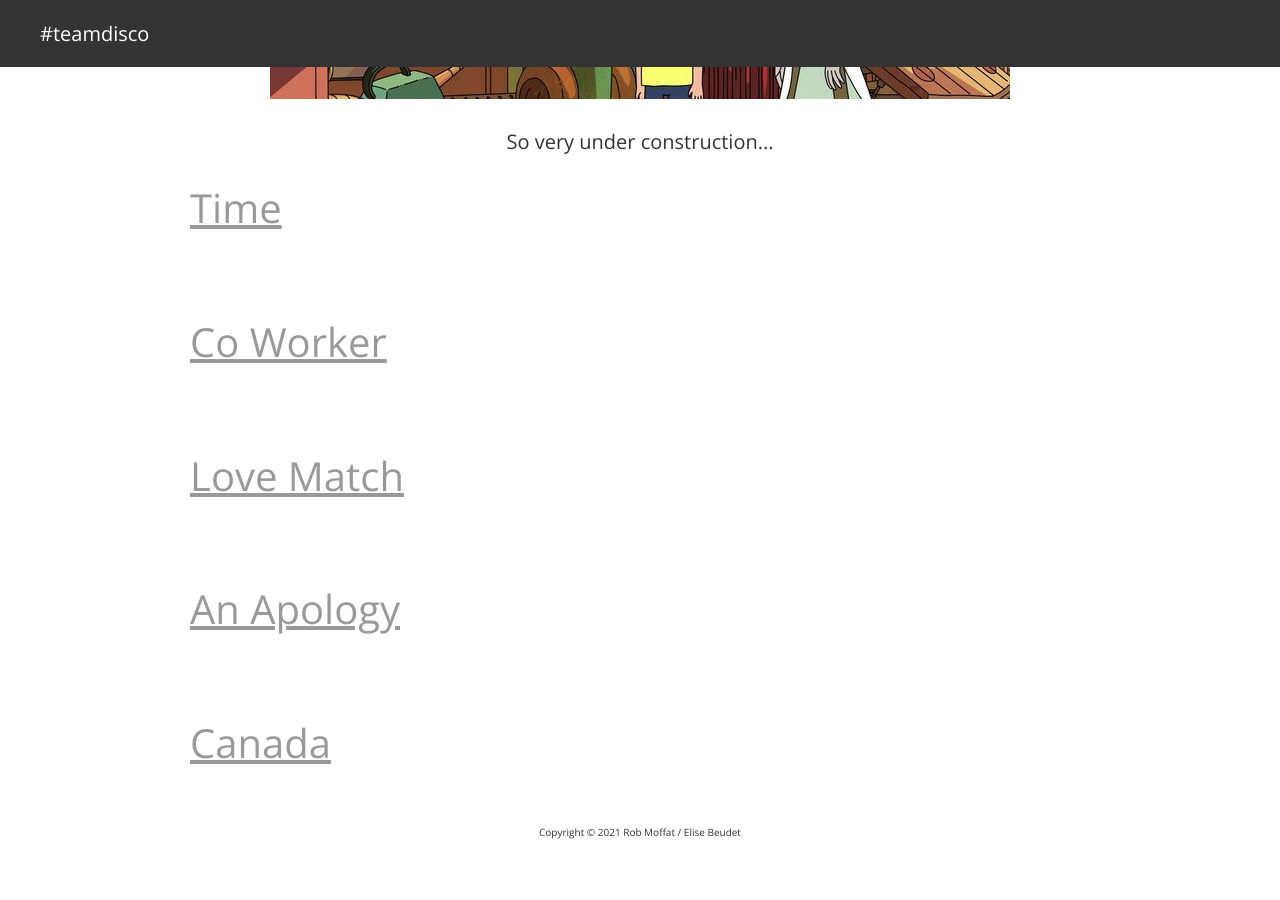
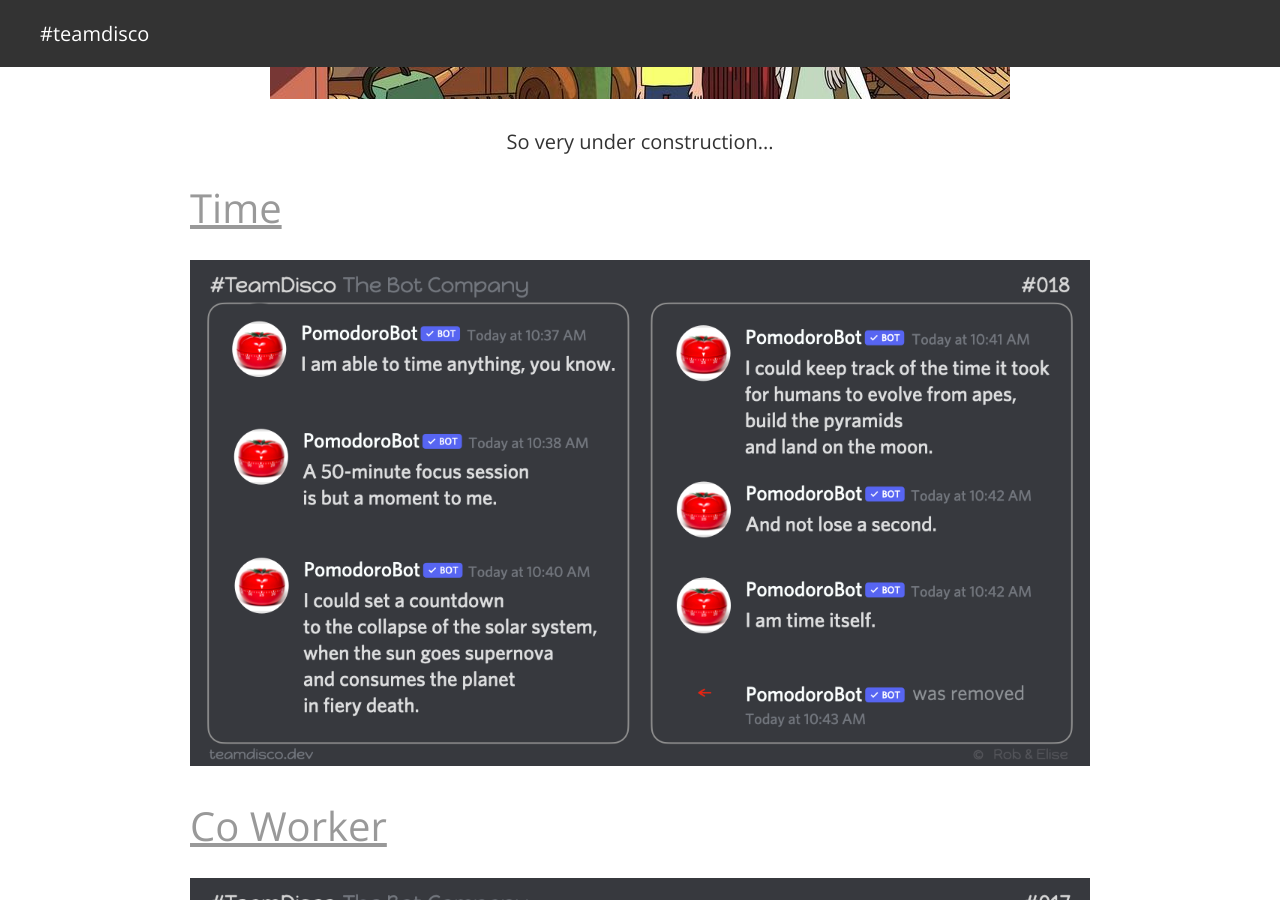
Before and after one commit to robmoffat/teamdisco, a Jekyll site: the page built from index.html, in a window 1280 px wide and 900 px high, scrolled down 703 px. Built offline with Jekyll 4.4.1, drawn with Linux system fonts in a browser that asks for light colours; the list of posts is cut into pages by our own code; before the commit the page ends 1550 px from its top, so only the background shows below that.

Commit message:
Blog roll

```diff
--- a/index.html
+++ b/index.html
@@ -18,6 +18,6 @@ landing-title: '#TeamDisco'
   <!-- This loops through the paginated posts -->
 {% for post in paginator.posts %}
   <h1><a href="{{ post.url }}">{{ post.title }}</a></h1>
-  <img src="{{page.image}}" class="post" />
+  <img src="{{post.image}}" class="post" />
 {% endfor %}
 </div>
```
